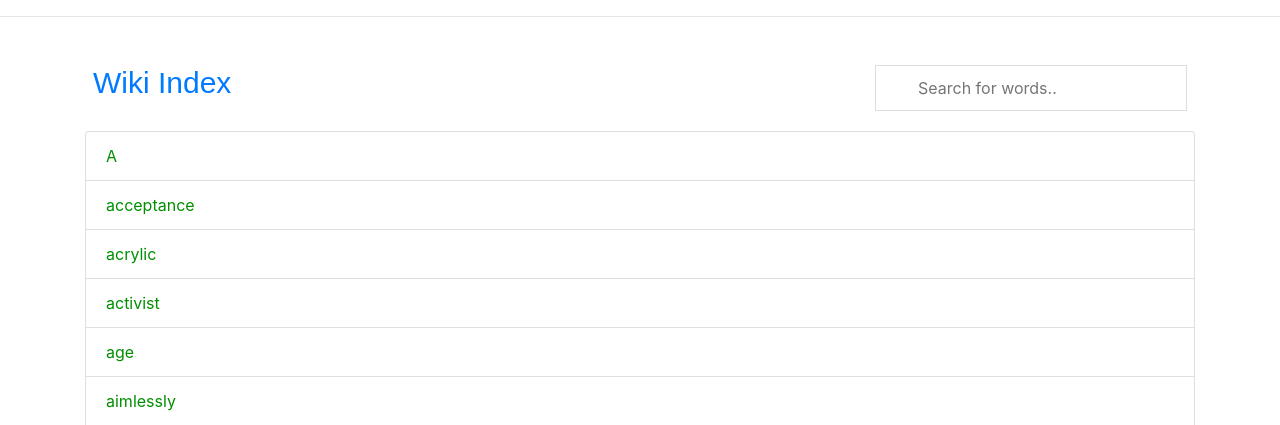
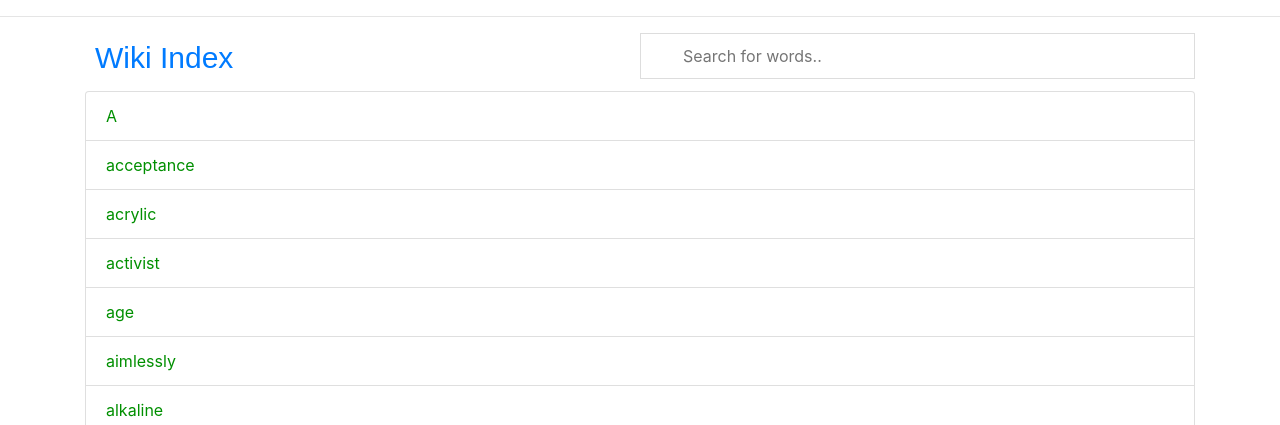
Before and after one commit to NathanMace7/wiki2, a Django app: page /wiki/ in a window 1280 px wide. Shown: the part 136-561 px from the top of the page. Run offline with Django 3.2, Linux system fonts and the light colour scheme; data comes from the database, SQL or seed files in the repository; both versions use the stored data as it was after the commit; some libraries are stand-ins or nearby versions; some web fonts are replaced.

```diff
--- a/mysite/wiki/templates/wiki/index.html
+++ b/mysite/wiki/templates/wiki/index.html
@@ -23,7 +23,6 @@
             border-radius: 4px;
             font-family: Days One;
             border-radius: 12px;
-
         }
 
         /*When Button Is Hovered Over*/
@@ -132,18 +131,17 @@
 <!--Index List-->
 <div class="container">
     <!--Subtitle-->
-    <div class="flexbox">
-
-
-    </div><br>
-
     <div class="d-flex justify-content-between">
-        <div class="p-2">
+        <div class="align-self-center" style="margin: 0 0 0 10px;">
             <h2 class="text-primary" style="font-size: 30px;">Wiki Index</h2>
         </div>
         <div class="p-2"></div>
-        <div class="p-2"><input type="text" id="myInput" onkeyup="myFunction()" placeholder="Search for words.."
-                title="Type in a word"></div>
+        <div class="align-self-stretch" style="width: 50%">
+            <input type="text" id="myInput"
+                onkeyup="myFunction()"
+                placeholder="Search for words.."
+                title="Type in a word">
+        </div>
     </div>
 
     <!--Index-->
```
Also changed, not shown: mysite/db.sqlite3.
